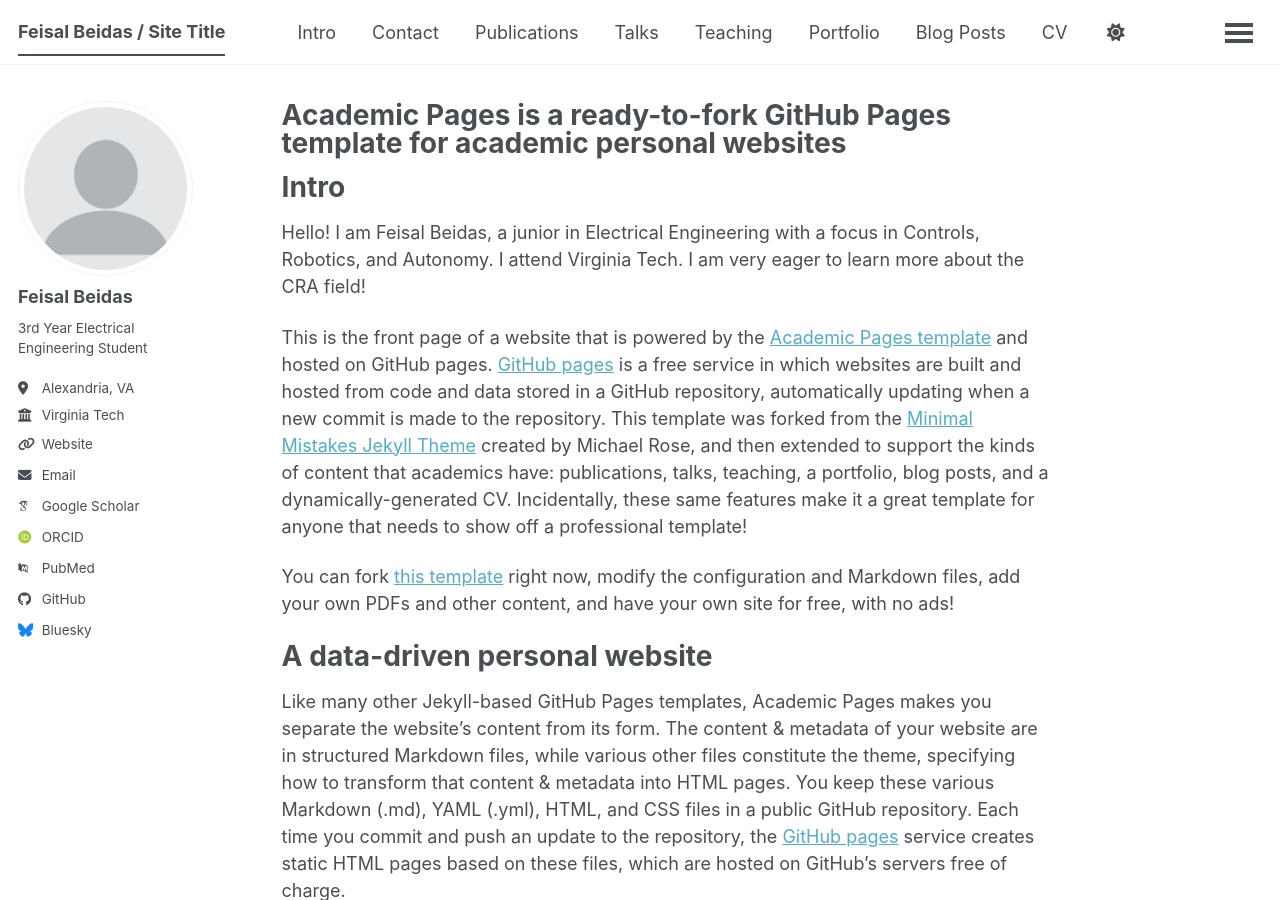
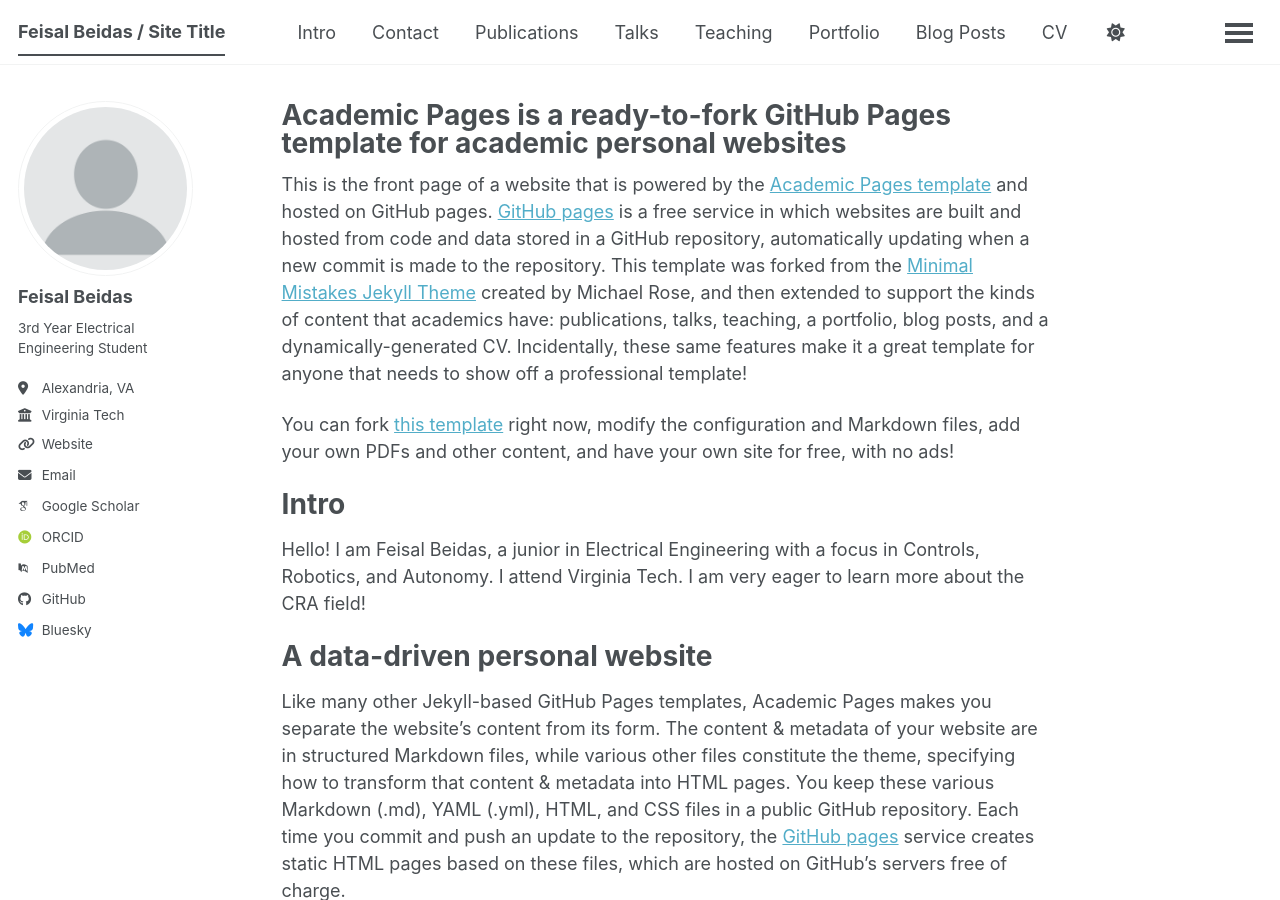
Before and after one commit to feisalbeidas/feisalbeidas.github.io, a Jekyll site: the page built from _pages/about.md, in a window 1280 px wide and 900 px high. Built offline with Jekyll 4.4.1, drawn with Linux system fonts in a browser that asks for light colours; some web fonts are replaced; a script bundle is joined from its source files by our own code; library files that are not in the unit come from our copies.

Commit message:
Moved Intro to Home Page again

```diff
--- a/_pages/about.md
+++ b/_pages/about.md
@@ -7,13 +7,13 @@
   - /about.html
 ---
 
+This is the front page of a website that is powered by the [Academic Pages template](https://github.com/academicpages/academicpages.github.io) and hosted on GitHub pages. [GitHub pages](https://pages.github.com) is a free service in which websites are built and hosted from code and data stored in a GitHub repository, automatically updating when a new commit is made to the repository. This template was forked from the [Minimal Mistakes Jekyll Theme](https://mmistakes.github.io/minimal-mistakes/) created by Michael Rose, and then extended to support the kinds of content that academics have: publications, talks, teaching, a portfolio, blog posts, and a dynamically-generated CV. Incidentally, these same features make it a great template for anyone that needs to show off a professional template!
+
+ You can fork [this template](https://github.com/academicpages/academicpages.github.io) right now, modify the configuration and Markdown files, add your own PDFs and other content, and have your own site for free, with no ads!
+
 Intro
 ======
 Hello! I am Feisal Beidas, a junior in Electrical Engineering with a focus in Controls, Robotics, and Autonomy. I attend Virginia Tech. I am very eager to learn more about the CRA field!
-
-This is the front page of a website that is powered by the [Academic Pages template](https://github.com/academicpages/academicpages.github.io) and hosted on GitHub pages. [GitHub pages](https://pages.github.com) is a free service in which websites are built and hosted from code and data stored in a GitHub repository, automatically updating when a new commit is made to the repository. This template was forked from the [Minimal Mistakes Jekyll Theme](https://mmistakes.github.io/minimal-mistakes/) created by Michael Rose, and then extended to support the kinds of content that academics have: publications, talks, teaching, a portfolio, blog posts, and a dynamically-generated CV. Incidentally, these same features make it a great template for anyone that needs to show off a professional template!
-
- You can fork [this template](https://github.com/academicpages/academicpages.github.io) right now, modify the configuration and Markdown files, add your own PDFs and other content, and have your own site for free, with no ads!
 
 A data-driven personal website
 ======
```
